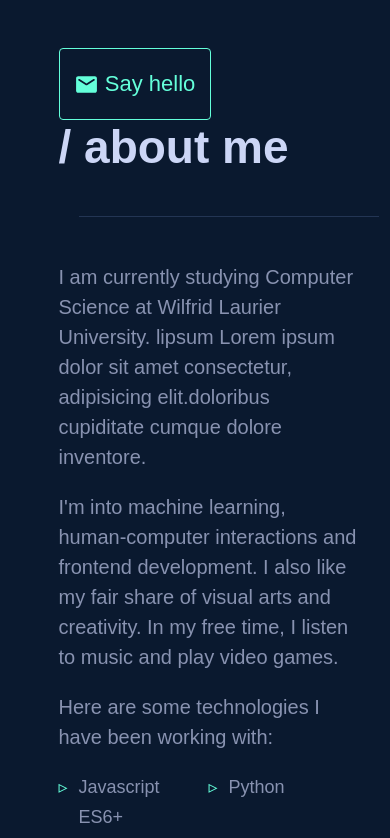
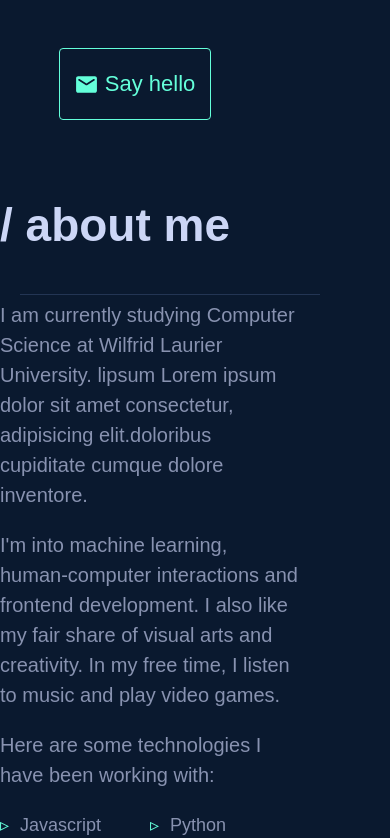
Before and after one commit to Nihal-P/reactapp, a React (Create React App) app: page / in a window 390 px wide. Shown: the part 1180-2018 px from the top of the page. Built offline with nearby package versions, Linux system fonts and the light colour scheme; the HTML template or start-up script is replaced by a standard one; a web font is replaced by a local one.

Commit message:
Added translate on image

```diff
--- a/src/About.css
+++ b/src/About.css
@@ -27,6 +27,10 @@
 .abtimg {
     padding-left: 40px;
     width: 340px;
+}
+
+.abtimg:hover {
+    transform: translateY(-7px);
 }
 
 
@@ -62,3 +66,32 @@
     position: absolute!important;
     left: 0!important;
   }
+
+
+@media only screen and (max-width:788px) {
+    .divideline{
+        background-color: #0a192f;
+    }
+    .abtimg img{
+        width: 200px;
+        height: 200px;
+    }
+}
+
+@media only screen and (max-width: 600px) {
+    #about {
+        height: unset;
+        padding-left: unset;
+        padding-right: unset;
+        padding-top: 20%;
+    }
+
+    .abtimg img {
+        display: none;
+    }
+
+    .abtContent {
+        margin-top: -40px;
+        /* display: unset; */
+    }
+}
```
